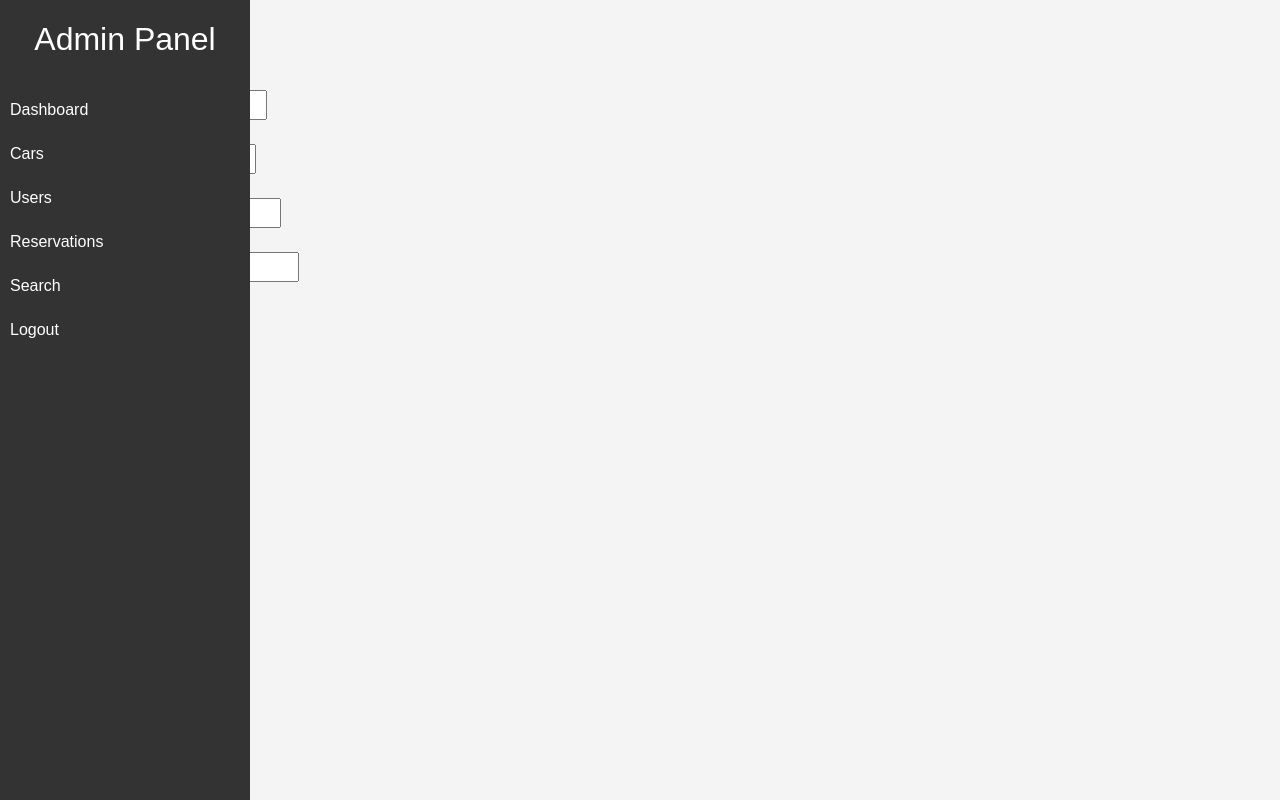
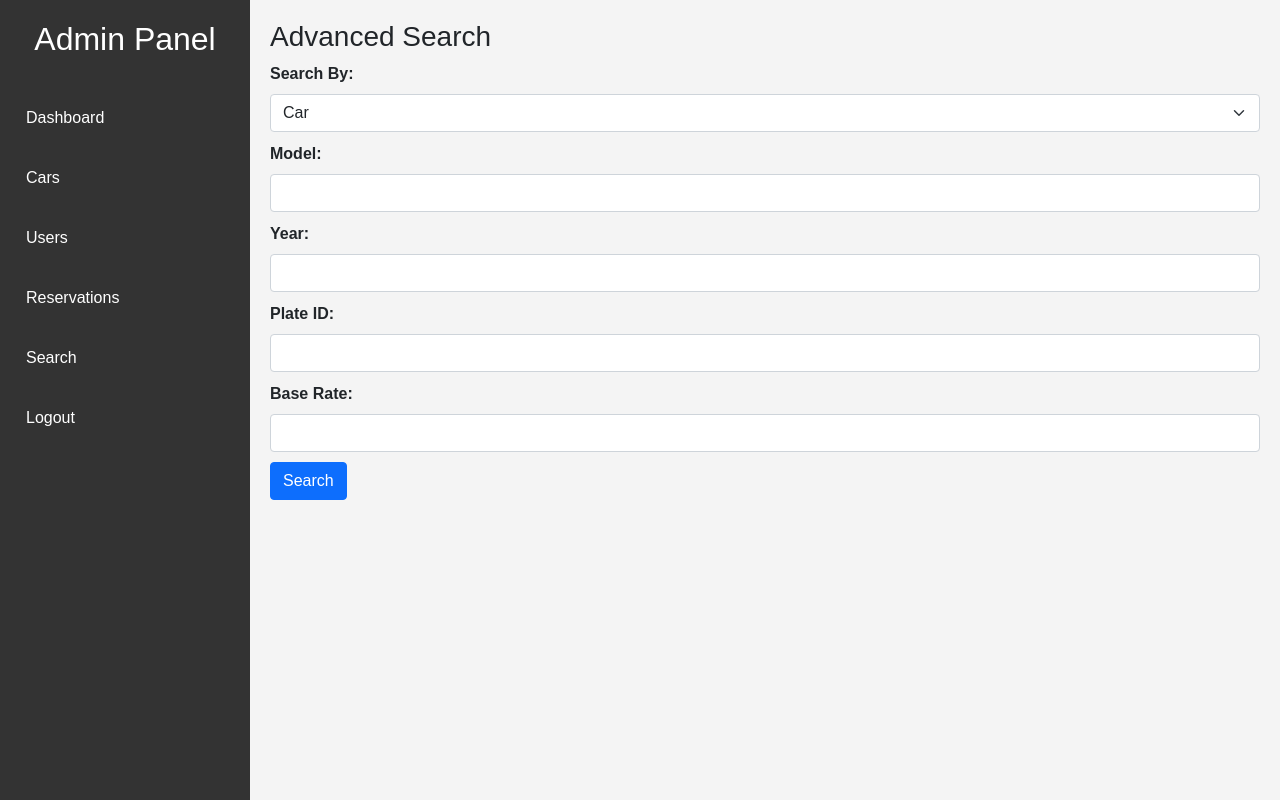
Before and after one commit to Gumbile/Car-Dealership, a PHP site: page /Car-Dealership/search.php in a window 1280 px wide. Run offline with PHP 8.4, Linux system fonts and the light colour scheme; the visitor is signed in with stand-in values (Sample User, id 1).

```diff
--- a/Pages/search.php
+++ b/Pages/search.php
@@ -16,15 +16,13 @@ if (isset($_GET['logout'])) {
     exit();
 }
 ?>
+
 <!DOCTYPE html>
 <html>
 
 <head>
     <title>Admin Panel</title>
-    <link href="bootstrap-5.0.2-dist/bootstrap-5.0.2-dist/css/bootstrap-grid.min.css" rel="stylesheet">
-    <link href="bootstrap-5.0.2-dist/bootstrap-5.0.2-dist//css/bootstrap.min.css" rel="stylesheet">
-    <script src="https://cdn.jsdelivr.net/npm/bootstrap@5.0.2/dist/js/bootstrap.bundle.min.js" integrity="sha384-MrcW6ZMFYlzcLA8Nl+NtUVF0sA7MsXsP1UyJoMp4YLEuNSfAP+JcXn/tWtIaxVXM" crossorigin="anonymous"></script>
-    <script></script>
+    <link href="bootstrap-5.0.2-dist/bootstrap-5.0.2-dist/css/bootstrap.min.css" rel="stylesheet">
     <link rel="stylesheet" href="../css/style.css">
     <style>
         body {
@@ -68,90 +66,95 @@ if (isset($_GET['logout'])) {
         .sidebar ul li a:hover {
             background-color: #555;
         }
+
+        .content {
+            margin-left: 250px;
+            padding: 20px;
+        }
+
+        .search-form {
+            margin-bottom: 20px;
+        }
+
+        .search-form label {
+            font-weight: bold;
+        }
+
+        .search-form select,
+        .search-form input {
+            margin-bottom: 10px;
+        }
+
+        .search-results {
+            margin-top: 20px;
+        }
+
+        table {
+            width: 100%;
+            border-collapse: collapse;
+        }
+
+        th,
+        td {
+            padding: 8px;
+            text-align: left;
+            border-bottom: 1px solid #ddd;
+        }
+
+        th {
+            background-color: #f2f2f2;
+        }
     </style>
 </head>
 
 <body>
     <div class="sidebar">
         <h2>Admin Panel</h2>
-        <ul>
-            <li><a href="admin.php">Dashboard</a></li>
-            <li><a href="cars.php">Cars</a></li>
-            <li><a href="Customer.php">Users</a></li>
-            <li><a href="reservation.php">Reservations</a></li>
-            <li><a href="#">Search</a></li>
-            <li><a href="?logout">Logout</a></li>
+        <ul class="nav flex-column">
+            <li class="nav-item"><a class="nav-link" href="admin.php">Dashboard</a></li>
+            <li class="nav-item"><a class="nav-link" href="cars.php">Cars</a></li>
+            <li class="nav-item"><a class="nav-link" href="Customer.php">Users</a></li>
+            <li class="nav-item"><a class="nav-link" href="reservation.php">Reservations</a></li>
+            <li class="nav-item"><a class="nav-link" href="#">Search</a></li>
+            <li class="nav-item"><a class="nav-link" href="?logout">Logout</a></li>
         </ul>
     </div>
     <div class="content">
-
-
         <h3>Advanced Search</h3>
-<form action="search.php" method="get" id="searchForm">
-    <label for="searchType">Search By:</label>
-    <select name="searchType" id="searchType" onchange="showFormFields()" required>
+        <form action="search.php" method="get" id="searchForm" class="search-form">
+            <label for="searchType" class="form-label">Search By:</label>
+            <select name="searchType" id="searchType" onchange="showFormFields()" class="form-select" required>
                 <option value="car">Car</option>
                 <option value="user">User</option>
                 <option value="reservation">Reservation</option>
             </select>
-    <br><br>
             <div id="carFields" style="display: none;">
-        <label for="carModel">Model:</label>
-        <input type="text" name="carModel" id="carModel">
-        <br><br>
-        <label for="carYear">Year:</label>
-        <input type="text" name="carYear" id="carYear">
-        <br><br>
-        <label for="carPlateID">Plate ID:</label>
-        <input type="text" name="carPlateID" id="carPlateID">
-        <br><br>
-        <label for="carBaseRate">Base Rate:</label>
-        <input type="text" name="carBaseRate" id="carBaseRate">
+                <label for="carModel" class="form-label">Model:</label>
+                <input type="text" name="carModel" id="carModel" class="form-control">
+                <label for="carYear" class="form-label">Year:</label>
+                <input type="text" name="carYear" id="carYear" class="form-control">
+                <label for="carPlateID" class="form-label">Plate ID:</label>
+                <input type="text" name="carPlateID" id="carPlateID" class="form-control">
+                <label for="carBaseRate" class="form-label">Base Rate:</label>
+                <input type="text" name="carBaseRate" id="carBaseRate" class="form-control">
             </div>
             <div id="userFields" style="display: none;">
-        <label for="userFirstName">First Name:</label>
-        <input type="text" name="userFirstName" id="userFirstName">
-        <br><br>
-        <label for="userLastName">Last Name:</label>
-        <input type="text" name="userLastName" id="userLastName">
-        <br><br>
-        <label for="userEmail">Email:</label>
-        <input type="text" name="userEmail" id="userEmail">
-        <br><br>
-        <label for="userUsername">Username:</label>
-        <input type="text" name="userUsername" id="userUsername">
+                <label for="userFirstName" class="form-label">First Name:</label>
+                <input type="text" name="userFirstName" id="userFirstName" class="form-control">
+                <label for="userLastName" class="form-label">Last Name:</label>
+                <input type="text" name="userLastName" id="userLastName" class="form-control">
+                <label for="userEmail" class="form-label">Email:</label>
+                <input type="text" name="userEmail" id="userEmail" class="form-control">
+                <label for="userUsername" class="form-label">Username:</label>
+                <input type="text" name="userUsername" id="userUsername" class="form-control">
             </div>
             <div id="reservationFields" style="display: none;">
-        <label for="reservationStartDate">Start Date:</label>
-        <input type="text" name="reservationStartDate" id="reservationStartDate">
+                <label for="reservationStartDate" class="form-label">Start Date:</label>
+                <input type="date" name="reservationStartDate" id="reservationStartDate" class="form-control">
             </div>
-    <br><br>
             <button class="btn btn-primary" type="submit">Search</button>
         </form>
-
-<script>
-    carFields.style.display = "block";
-    function showFormFields() {
-        var selectedValue = document.getElementById("searchType").value;
-        var carFields = document.getElementById("carFields");
-        var userFields = document.getElementById("userFields");
-        var reservationFields = document.getElementById("reservationFields");
-
-        carFields.style.display = "none";
-        userFields.style.display = "none";
-        reservationFields.style.display = "none";
-
-        if (selectedValue === "car") {
-            carFields.style.display = "block";
-        } else if (selectedValue === "user") {
-            userFields.style.display = "block";
-        } else if (selectedValue === "reservation") {
-            reservationFields.style.display = "block";
-        }
-    }
-</script>
-
-
+        <div class="search-results">
             <?php
             if ($_SERVER["REQUEST_METHOD"] == "GET" && isset($_GET['searchType'])) {
                 $searchType = $_GET['searchType'];
@@ -235,6 +238,36 @@ if (isset($_GET['logout'])) {
 
             ?>
         </div>
+    </div>
+    <script src="bootstrap-5.0.2-dist/bootstrap-5.0.2-dist/js/bootstrap.bundle.min.js"></script>
+    <script>
+        carFields.style.display = "block";
+
+        function showFormFields() {
+            var selectedValue = document.getElementById("searchType").value;
+            var carFields = document.getElementById("carFields");
+            var userFields = document.getElementById("userFields");
+            var reservationFields = document.getElementById("reservationFields");
+
+            carFields.style.display = "none";
+            userFields.style.display = "none";
+            reservationFields.style.display = "none";
+
+            if (selectedValue === "car") {
+                carFields.style.display = "block";
+            } else if (selectedValue === "user") {
+                userFields.style.display = "block";
+            } else if (selectedValue === "reservation") {
+                reservationFields.style.display = "block";
+            }
+        }
+    </script>
+
+
+
+
+
+    </div>
 
 </body>
 
```
Also changed, not shown: Pages/Customer.php (+15 -2 lines), Pages/cars.php (+18 -7 lines), Pages/reservation.php (+15 -4 lines). Lines whose indentation alone changed are shown as unchanged.
